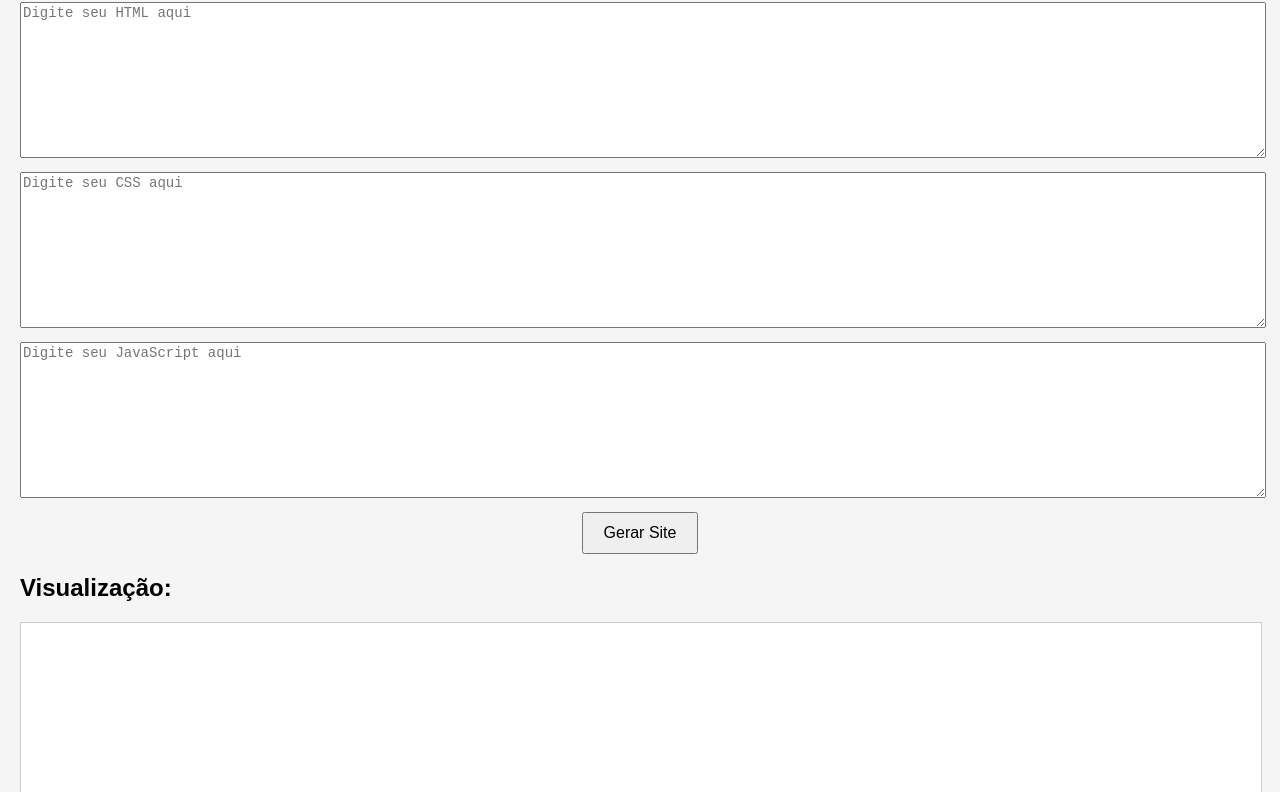
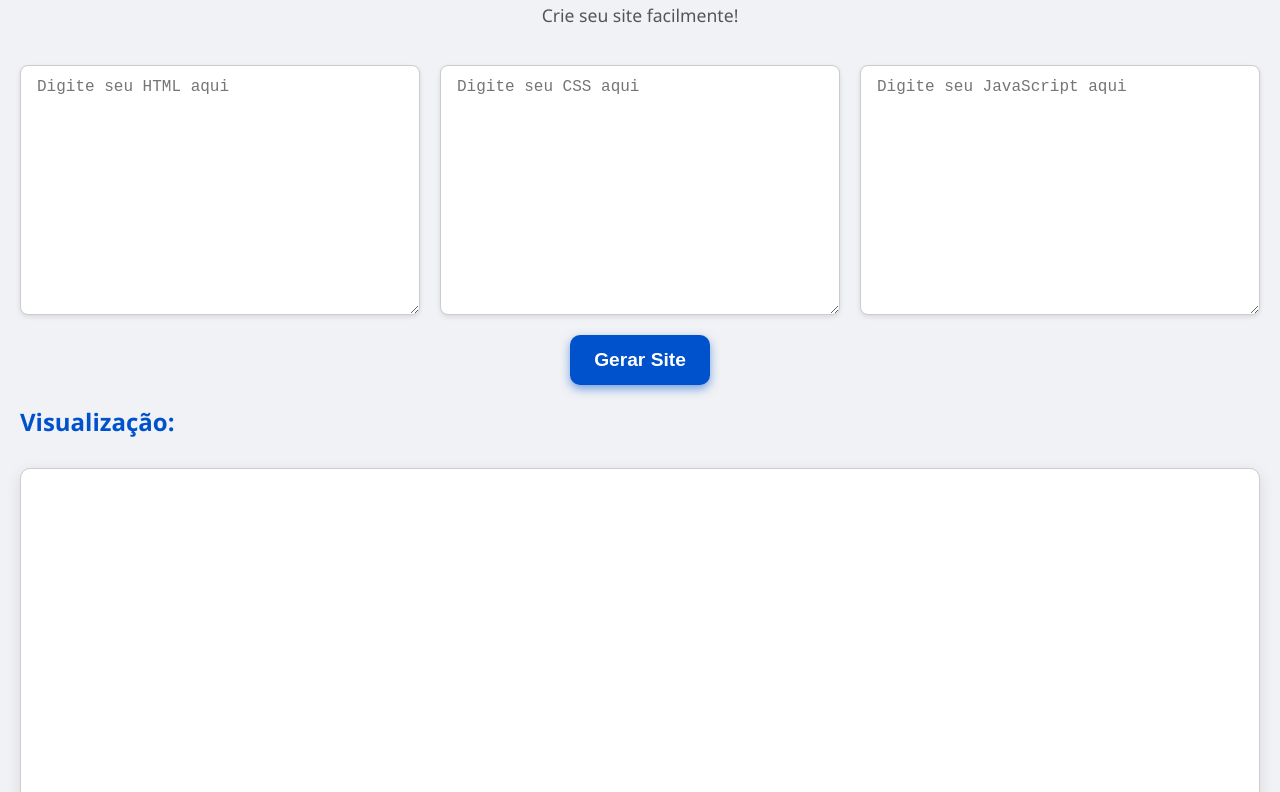
Before and after one commit to pedrosvalenti/visualizador-sites, a plain HTML site: page index.html in a window 1280 px wide. Shown: the part 116-908 px from the top of the page. Drawn offline with Linux system fonts and the light colour scheme.

Commit message:
Mudança no layout

```diff
--- a/style.css
+++ b/style.css
@@ -1,33 +1,109 @@
+/* Reset básico */
+* {
+  box-sizing: border-box;
+}
+
 body {
-  font-family: Arial, sans-serif;
-  margin: 20px;
-  background: #f5f5f5;
+  font-family: 'Segoe UI', Tahoma, Geneva, Verdana, sans-serif;
+  margin: 0;
+  padding: 20px;
+  background: #f0f2f5;
+  color: #333;
+  display: flex;
+  flex-direction: column;
+  min-height: 100vh;
 }
 
 header {
+  text-align: center;
   margin-bottom: 20px;
-  text-align: center;
+}
+
+header h1 {
+  font-weight: 700;
+  font-size: 2.5rem;
+  color: #0052cc;
+  margin-bottom: 8px;
+}
+
+header p {
+  font-size: 1.1rem;
+  color: #555;
+}
+
+main {
+  flex: 1;
+  display: grid;
+  grid-template-columns: repeat(auto-fit, minmax(300px, 1fr));
+  gap: 20px;
 }
 
 textarea {
   width: 100%;
-  height: 150px;
-  margin-bottom: 10px;
-  font-family: monospace;
-  font-size: 14px;
+  height: 250px;
+  padding: 12px 16px;
+  font-family: 'Courier New', Courier, monospace;
+  font-size: 1rem;
+  border: 1px solid #ccc;
+  border-radius: 8px;
+  resize: vertical;
+  background: #fff;
+  box-shadow: 0 2px 5px rgb(0 0 0 / 0.1);
+  transition: border-color 0.2s ease;
+}
+
+textarea:focus {
+  border-color: #0052cc;
+  outline: none;
+  box-shadow: 0 0 8px #0052ccaa;
 }
 
 button {
-  display: block;
-  margin: 0 auto 20px auto;
-  padding: 10px 20px;
-  font-size: 16px;
+  grid-column: span 3;
+  padding: 14px 24px;
+  background-color: #0052cc;
+  color: white;
+  font-size: 1.2rem;
+  font-weight: 600;
+  border: none;
+  border-radius: 10px;
   cursor: pointer;
+  align-self: center;
+  justify-self: center;
+  max-width: 300px;
+  transition: background-color 0.3s ease;
+  box-shadow: 0 4px 10px rgb(0 82 204 / 0.5);
+}
+
+button:hover {
+  background-color: #003d99;
+}
+
+h2 {
+  grid-column: span 3;
+  font-weight: 600;
+  color: #0052cc;
+  margin-top: 0;
+  margin-bottom: 10px;
 }
 
 iframe {
+  grid-column: span 3;
   width: 100%;
-  height: 400px;
+  height: 450px;
+  border-radius: 10px;
   border: 1px solid #ccc;
-  background: white;
+  box-shadow: 0 4px 15px rgb(0 0 0 / 0.1);
+  background-color: white;
 }
+
+/* Responsividade para telas menores */
+@media (max-width: 720px) {
+  main {
+    grid-template-columns: 1fr;
+  }
+
+  button, h2, iframe {
+    grid-column: span 1;
+  }
+}
```
